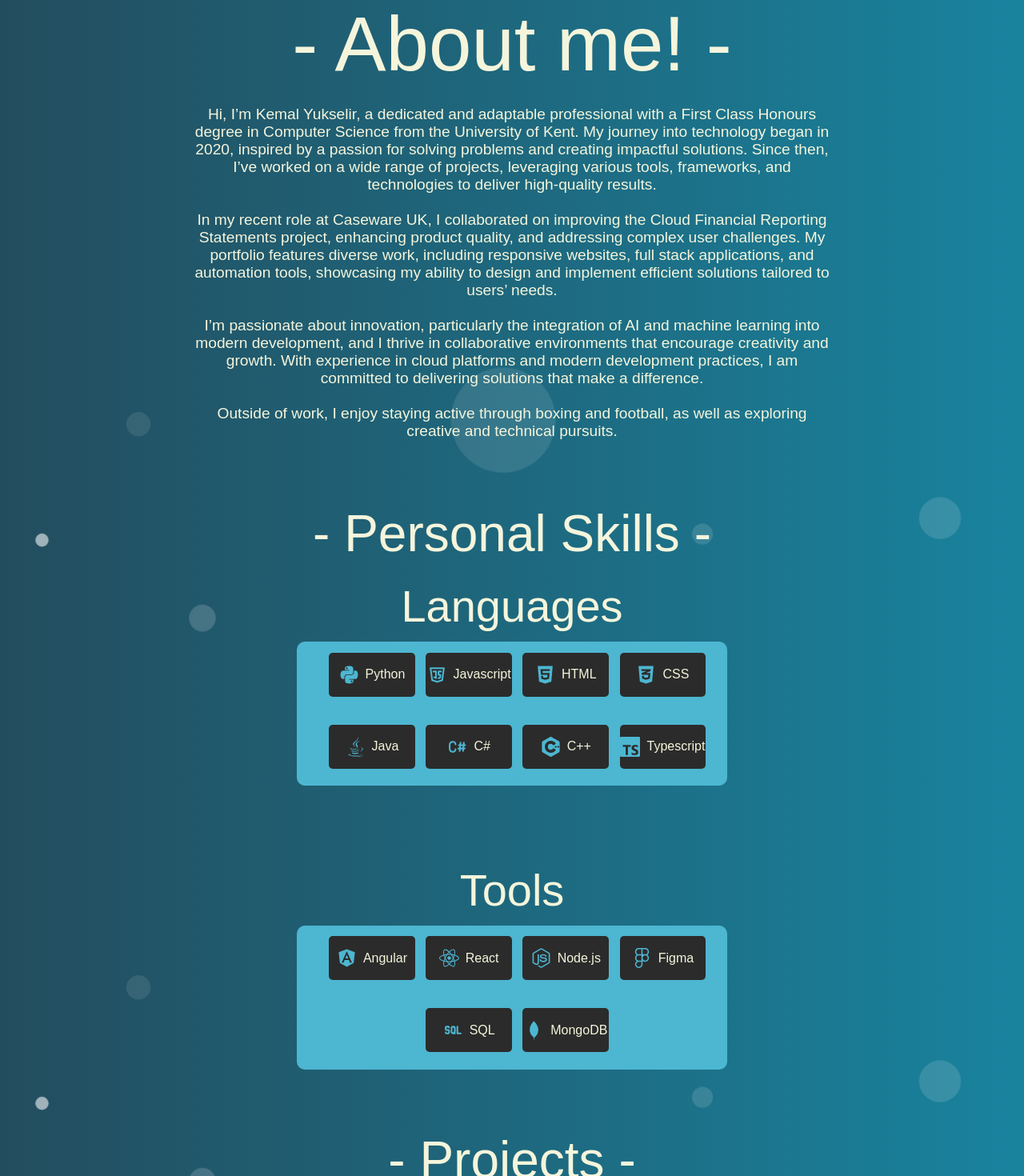
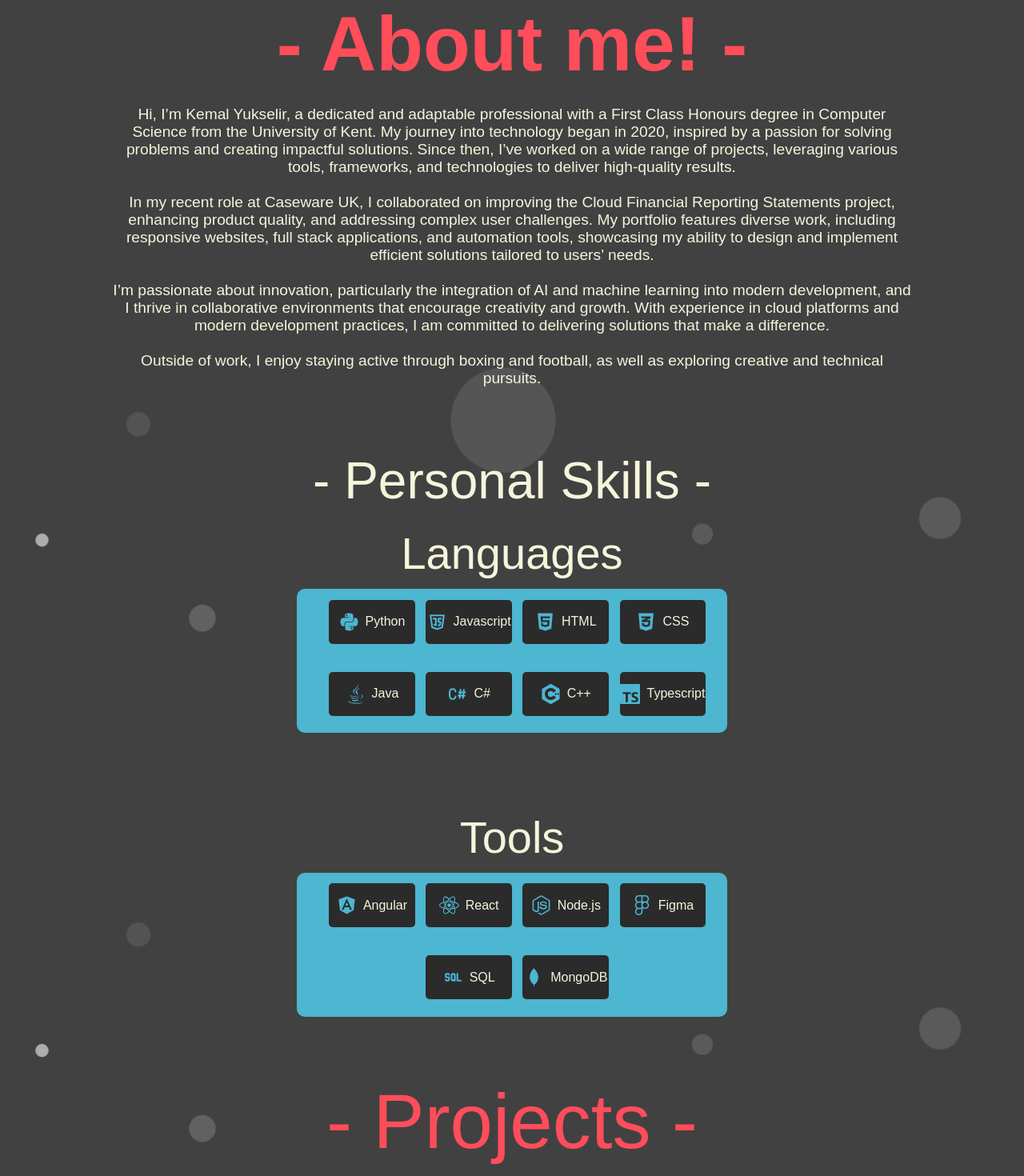
Before and after one commit to KemalYukselir/portfolio-website, a React (Create React App) app: page / in a window 1280 px wide. Shown: the part 800-2270 px from the top of the page at 80% size. Built offline with nearby package versions, Linux system fonts and the light colour scheme.

Commit message:
changed h1 styling

```diff
--- a/src/App.css
+++ b/src/App.css
@@ -14,7 +14,8 @@
 }
 
 body {
-	background: linear-gradient(to right, #234d5e, #19839e);
+  background-color: rgb(65, 65, 65);
+	/* background: linear-gradient(to right, #234d5e, #19839e); */
 }
 
 h1 {
@@ -285,17 +286,17 @@
 
 .aboutme-section-top p {
   color: beige;
+  font-weight: 300;
   font-size: 120%;
   margin-top: 2%;
-  max-width: 800px !important;
+  max-width: 1000px !important;
 }
 .aboutme-section-top h1 {
-  font-family: "Jersey 10", sans-serif;
-  font-weight: 400;
+  font-weight: 550;
   font-style: normal;
   font-size: 600%;
   max-width: 800px !important;
-  color: beige;
+  color: #ff4d5a;
 }
 
 
@@ -303,6 +304,13 @@
   /* -------- Skillset Section */
   /* -------- Skillset Section */
   /* -------- Skillset Section */
+
+  #personal-skills-title {
+    font-weight: 500;
+    font-style: normal;
+    font-size: 550%;
+    color: #ff4d5a;
+  }
 
 .skills-container{
   display: flex;
@@ -426,6 +434,13 @@
   /* -------- Portfolio Section */
   /* -------- Portfolio Section */
   /* -------- Portfolio Section */
+  #projects {
+    font-weight: 400;
+    font-style: normal;
+    font-size: 600%;
+    color: #ff4d5a;
+    margin-bottom: 5%;
+  }
 
 .portfolio-section {
   flex: 1;
@@ -499,12 +514,10 @@
   max-width: 600px !important;
 }
 .work-section-top h1 {
-  font-family: "Jersey 10", sans-serif;
   font-weight: 400;
   font-style: normal;
   font-size: 600%;
-  max-width: 800px !important;
-  color: beige;
+  color: #ff4d5a;
 }
 
 .work-section-bottom {
```
